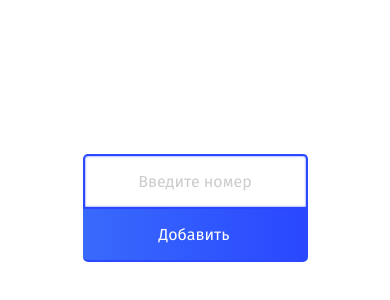
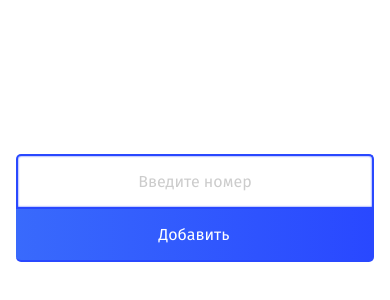
Before and after one commit to atumv/numbers-list, a React (Create React App) app: page / in a window 390 px wide. Shown: the part 182-482 px from the top of the page. Built offline with nearby package versions, Linux system fonts and the light colour scheme.

Commit message:
Increase form width on mobile

```diff
--- a/src/styles/style.scss
+++ b/src/styles/style.scss
@@ -23,12 +23,14 @@ body {
 }
 
 .app {
+  width: 100vw;
+  padding-bottom: 4rem;
   position: relative;
-  padding-bottom: 4rem;
 }
 
 .form {
   padding: 0 1rem;
+  text-align: center;
 }
 
 .input {
@@ -57,6 +59,8 @@ body {
   @media (max-width: 576px) {
     display: block;
     width: 100%;
+    max-width: 400px;
+    margin: 0 auto;
     text-align: center;
     border-right-width: 2px;
     border-top-right-radius: 5px;
@@ -86,6 +90,8 @@ body {
   @media (max-width: 576px) {
     display: block;
     width: 100%;
+    max-width: 400px;
+    margin: 0 auto;
     border-top-left-radius: 0px;
     border-top-right-radius: 0px;
     border-bottom-left-radius: 5px;
```
